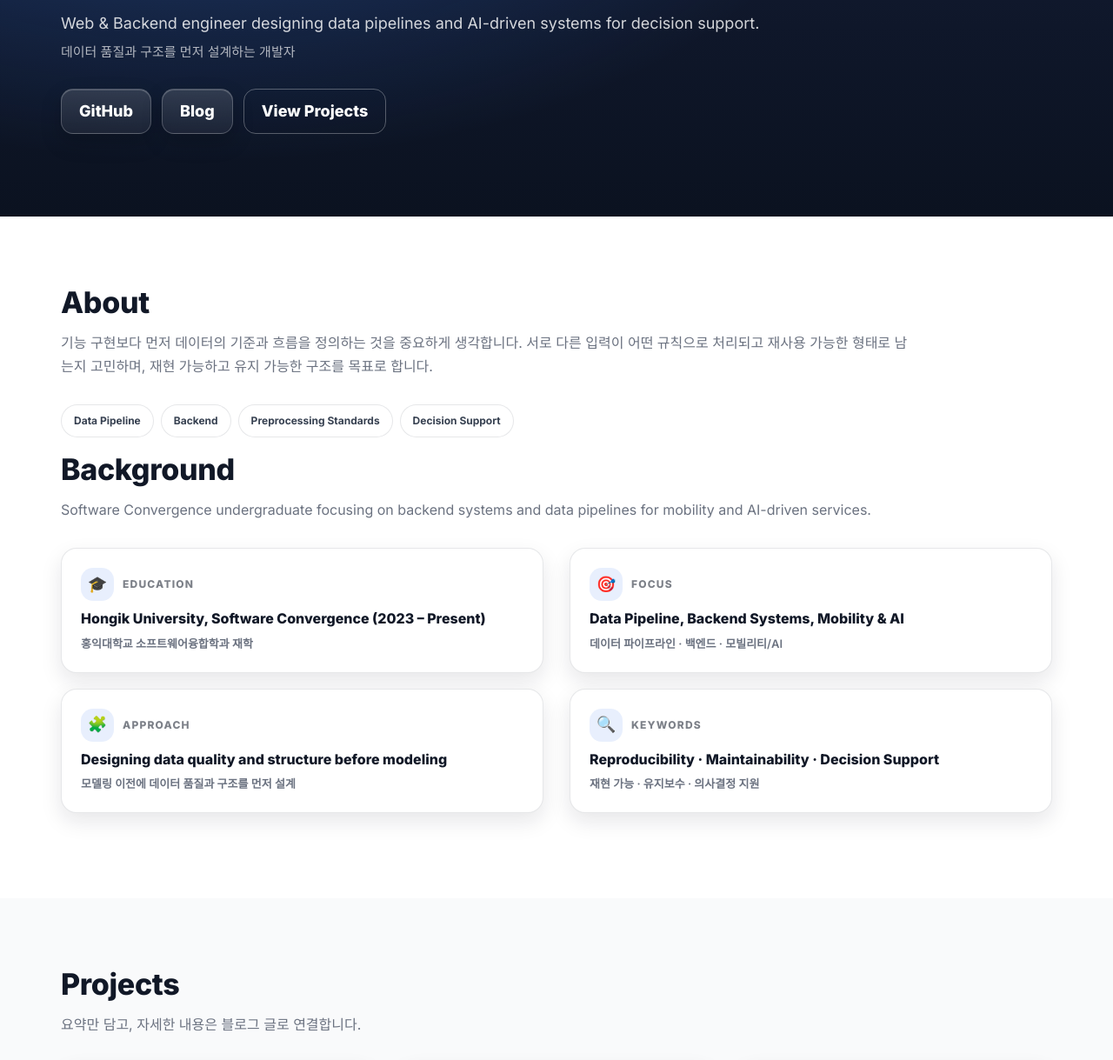
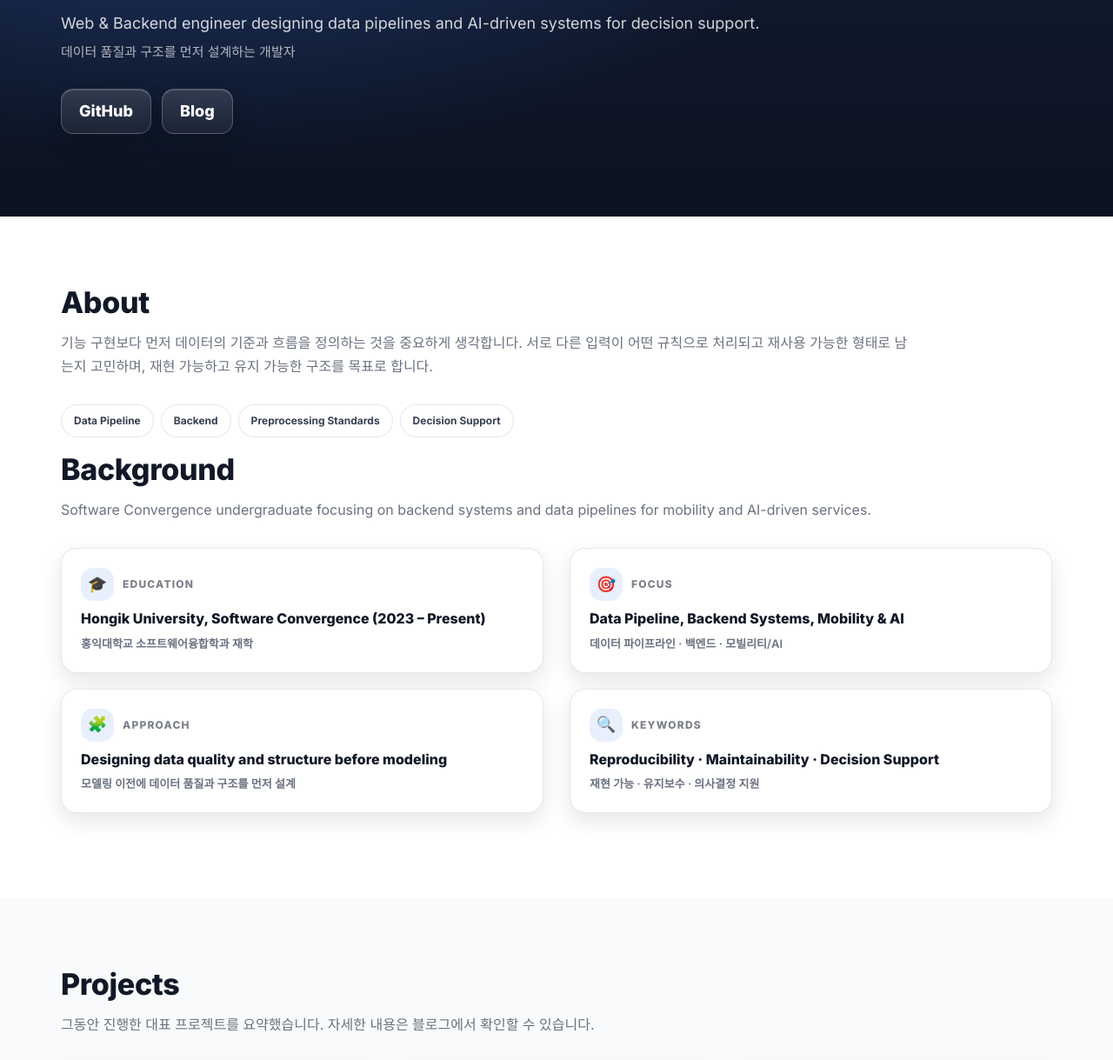
Before and after one commit to nnginii04/nnginii04.github.io, a plain HTML site: page index.html in a window 1280 px wide. Shown: the part 237-1456 px from the top of the page at 87% size. Drawn offline with nearby package versions, Linux system fonts and the light colour scheme.

Commit message:
fix : 포트폴리오 메인/프로젝트 UI 디테일 수정

```diff
--- a/index.html
+++ b/index.html
@@ -55,7 +55,6 @@
     <div class="hero-btns">
       <a href="https://github.com/nnginii04" target="_blank" rel="noopener" class="btn btn-glass btn-lg">GitHub</a>
       <a href="https://nnginii.tistory.com/" target="_blank" rel="noopener" class="btn btn-glass btn-lg">Blog</a>
-      <a href="#projects" class="btn btn-outline btn-lg">View Projects</a>
     </div>
   </div>
 </header>
@@ -137,7 +136,7 @@
 <section id="projects" class="section section-muted">
   <div class="container">
     <h2 class="section-title">Projects</h2>
-    <p class="section-lead">요약만 담고, 자세한 내용은 블로그 글로 연결합니다.</p>
+    <p class="section-lead">그동안 진행한 대표 프로젝트를 요약했습니다. 자세한 내용은 블로그에서 확인할 수 있습니다.</p>
 
     <div class="row project-row">
       <div class="col-sm-4">
```
